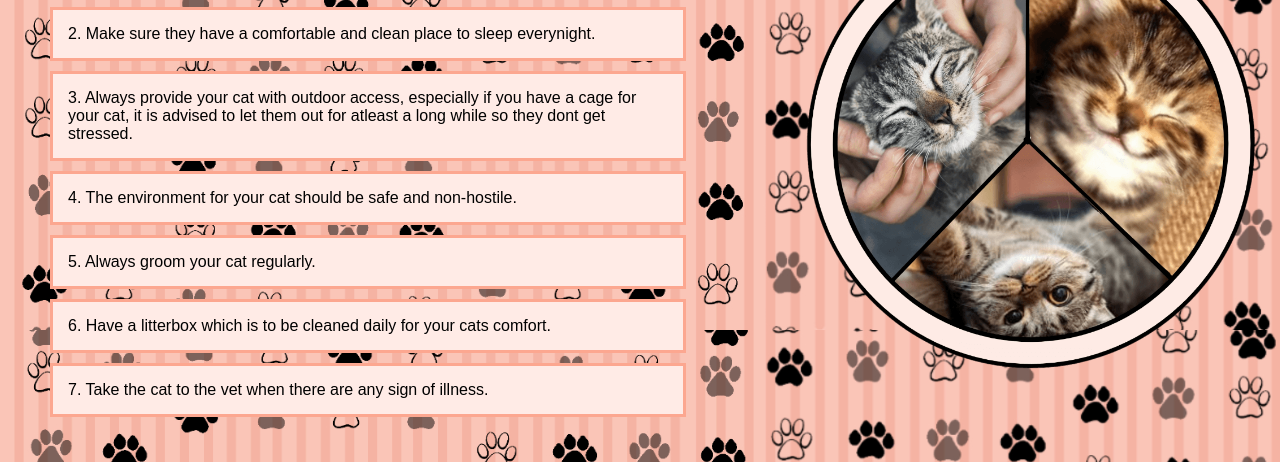
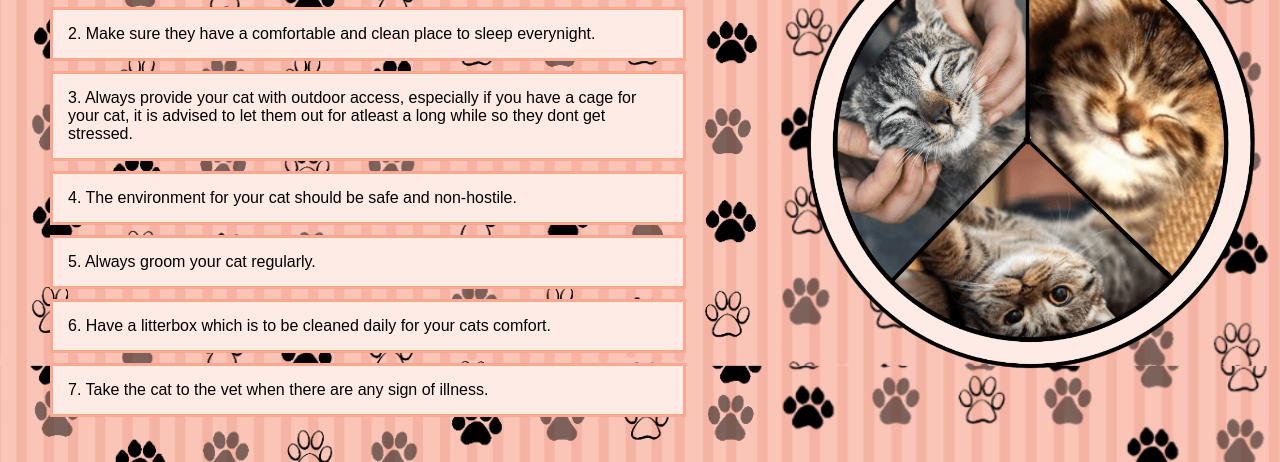
Before and after one commit to CS3-CNUNEZ27/AA-1, a plain HTML site: page index.html in a window 1280 px wide. Shown: the part 375-837 px from the top of the page. Drawn offline with Linux system fonts and the light colour scheme.

Commit message:
Update index.html

```diff
--- a/index.html
+++ b/index.html
@@ -44,7 +44,7 @@
 	}
 	body{
 		background-position: center;
-		background-size: 1600px;
+		background-size: 1800px;
 		background-image: url("peachbg.jpeg");
 	}
 	nav{
```
